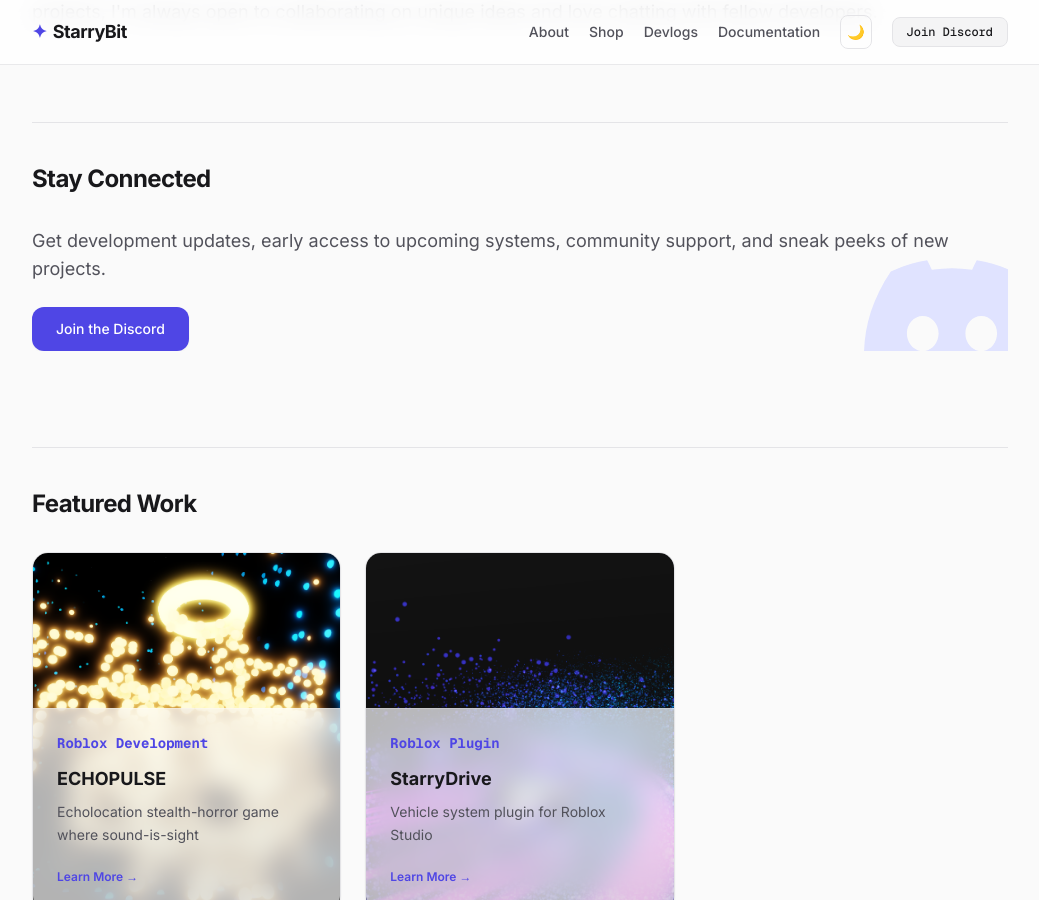
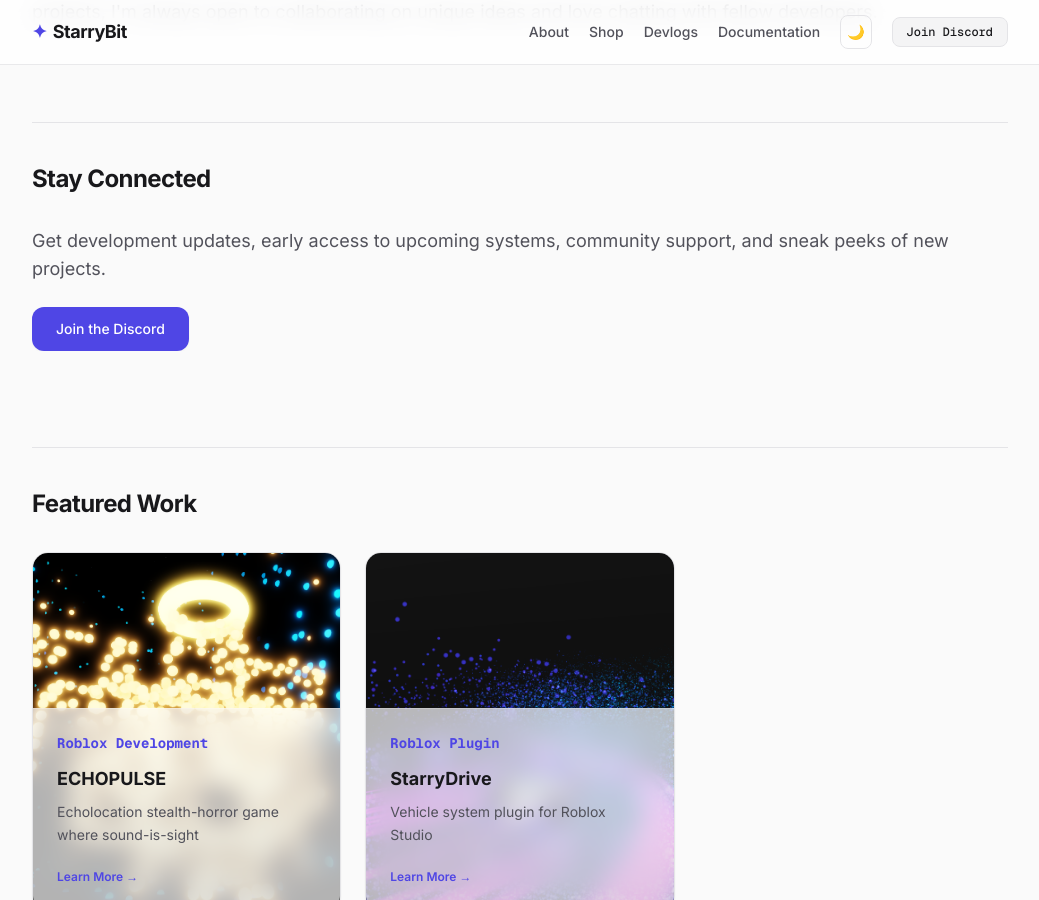
Before and after one commit to StarryBit/starrybit.github.io, a Jekyll site: the page built from index.html, in a window 1280 px wide and 900 px high, scrolled down 1125 px. Shown: the whole window, without its empty margins (120-1159 px from the left). Built offline with Jekyll 4.4.1, drawn with Linux system fonts in a browser that asks for light colours; nearby versions of some CDN libraries.

Commit message:
Update index.html

```diff
--- a/index.html
+++ b/index.html
@@ -64,15 +64,6 @@
             Join the Discord
         </a>
     </div>
-    <!-- floating icon -->
-    <div class="absolute -right-8 -bottom-16 pointer-events-none hidden lg:block">
-        <img
-            src="{{ '/assets/Discord-Symbol-Light Blurple.svg' | relative_url }}"
-            class="w-44 h-44"
-            alt=""
-            aria-hidden="true"
-        >
-    </div>
 </section>
 
 <!-- Portfolio Section -->
```
